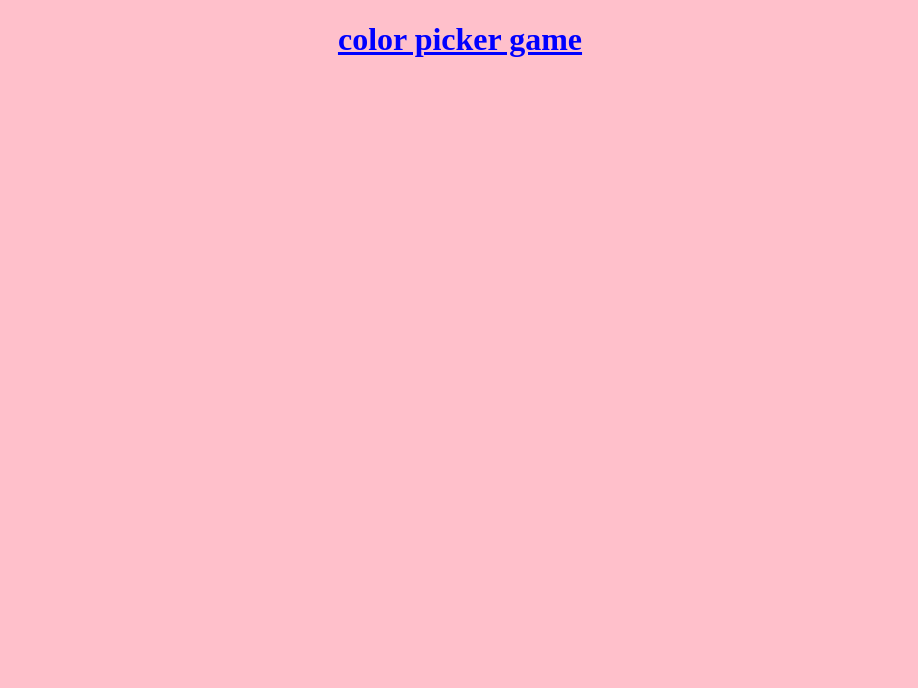
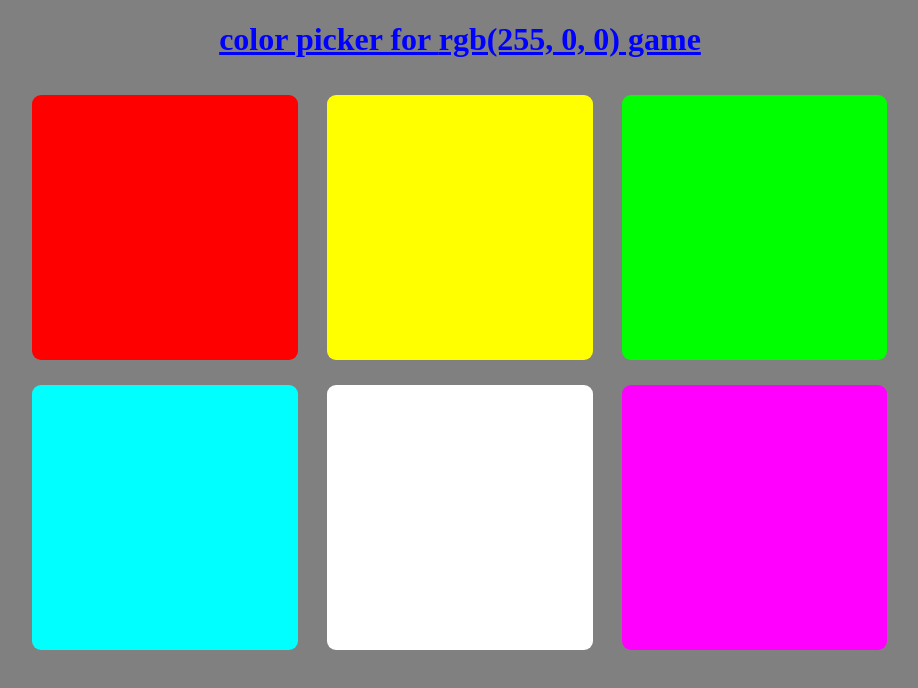
Before and after one commit to osain-az/color-picker, a plain HTML site: page index.html in a window 1280 px wide. Shown: the whole page, without its empty margins (180-1098 px from the left). Drawn offline with Linux system fonts and the light colour scheme.

Commit message:
Adding functionalities

```diff
--- a/css/app.css
+++ b/css/app.css
@@ -1,41 +1,30 @@
 body {
-  background-color: pink;
+  background-color: grey;
   display: block;
 }
 
-/*.container {
-  width: 50%;
-  border-radius:
-  background-color:blue;
-  height: 50%;
-  border : 4px solid green;
-} */
 
-.color {
+.colors {
   width: 30%;
-  background: grey;
+
   /* display: flex; */
 
   padding-bottom: 30%;
   margin:1.66%;
   margin-bottom: 10px;
-  border-radius: 7px;
+  border-radius: 9px;
 
 }
 
 #container {
-  align-items: center;
   display: flex;
   flex-direction: row;
   flex-wrap: wrap;
-  width: 90%;
+  width: 70%;
   margin: 0 auto;
+
 }
-/* .color:first-of-type {
-border-radius: 6px;
-background-color: green;
 
-} */
 h1 {
   color: blue;
   text-decoration: underline;
--- a/index.html
+++ b/index.html
@@ -8,21 +8,24 @@
   </head>
   <body>
     <header>
-      <h1>color picker game</h1>
+      <h1>color picker for <span id="colorDisplay">RGB</span> game</h1>
     </header>
     <!-- <main>
       <section> -->
+      <div class="">
+        <span id="message"></span>
+      </div>
     <div id="container">
       <div class="colors"></div>
       <div class="colors"></div>
       <div class="colors"></div>
-      <div class="colorss"></div>
+      <div class="colors"></div>
       <div class="colors"></div>
       <div class="colors"></div>
     </div>
       <!-- </section>
     </main> -->
-    <script type="text/javascript" src="js/app.js">
+     <script type="text/javascript" src="js/app.js">
 
     </script>
   </body>
--- a/js/app.js
+++ b/js/app.js
@@ -1,4 +1,4 @@
-const test = [
+const testColor = [
   "rgb(255, 0, 0)",
   "rgb(255, 255, 0)",
   "rgb(0, 255, 0)",
@@ -7,7 +7,45 @@ const test = [
   "rgb(255, 0, 255)",
   "rgb(255, 0, 255)"
 ]
-var color = document.querySelectorAll(".colors");
-for (const i = 0; i < color.length; i++) {
-  color[i].style.backgroundColor =  test[i];
+const color = document.querySelectorAll(".colors");
+let pickColor = pickedColor();
+const colorDisplay = document.getElementById("colorDisplay");
+const messageDisplay = document.querySelector("#message");
+
+colorDisplay.textContent = pickColor;
+for (let i = 0; i < color.length; i++) {
+  //adding initia color
+  color[i].style.backgroundColor =  testColor[i];
+  // adddinng click listetening
+  color[i].addEventListener("click", function(){
+    // grab the clicked color
+    const clickedColor = this.style.backgroundColor;
+    // compare to the picked colors
+    if(clickedColor === pickColor){
+      messageDisplay.textContent = "Correct!!!!, nice job"
+      ChangeColors(clickedColor);
+    }
+    else {
+     this.style.backgroundColor = "grey";
+     messageDisplay.textContent = "Try again!!!!"
+
+    };
+
+  });
 };
+
+// Looping through and changing all color to match the correct color.
+function ChangeColors(matchColor) {
+  // loop the colors
+  for( let i = 0; i < color.length; i++){
+    // change all the color to match the correct color
+    color[i].style.backgroundColor = matchColor;
+  }
+
+}
+// Sellecting random colors
+ function pickedColor(){
+  let random = Math.floor(Math.random() * testColor.length);
+  return testColor[random];
+
+ }
```
